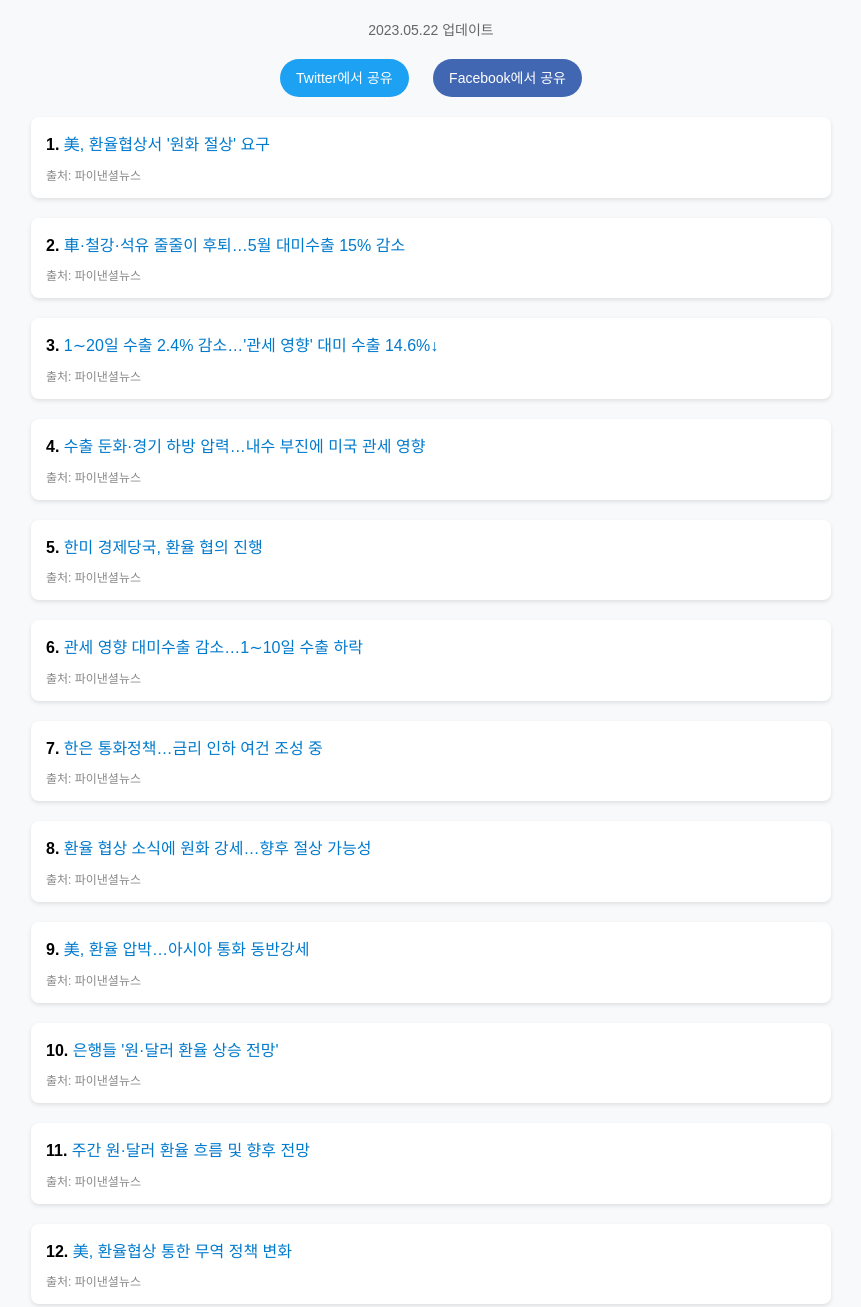
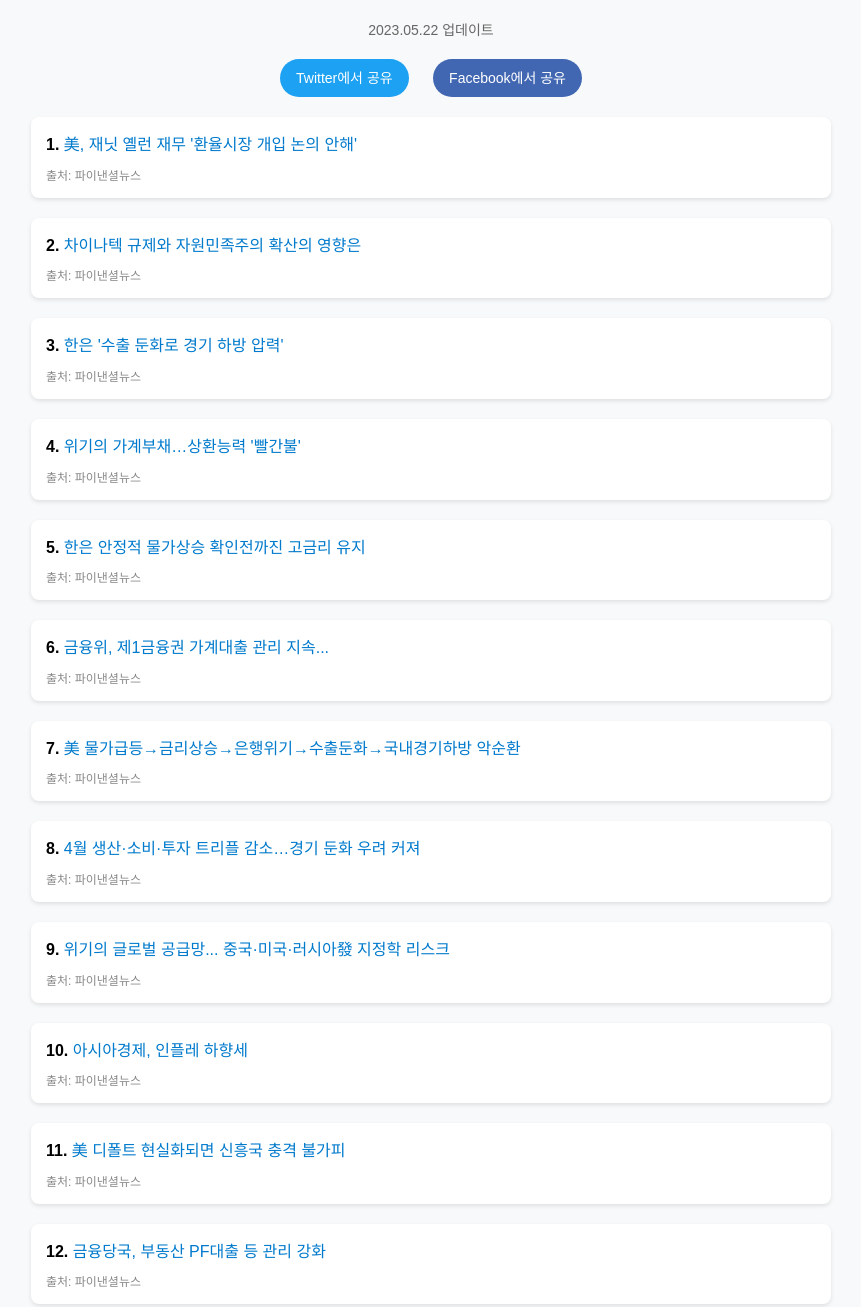
Before and after one commit to sangkwon9/korean-economy-news, a plain HTML site: page docs/korean_economy_news.html in a window 1280 px wide. Shown: the part 102-1409 px from the top of the page, without its empty margins (209-1070 px from the left). Drawn offline with Linux system fonts and the light colour scheme.

Commit message:
실제 파이낸셜뉴스 기사 제목과 URL 매칭

```diff
--- a/docs/korean_economy_news.html
+++ b/docs/korean_economy_news.html
@@ -104,51 +104,51 @@
     </div>
     <ul>
 <li>
-            <strong>1.</strong> <a href="https://www.fnnews.com/news/202305260927317615" target="_blank">美, 환율협상서 '원화 절상' 요구</a>
+            <strong>1.</strong> <a href="https://www.fnnews.com/news/202305260927317615" target="_blank">美, 재닛 옐런 재무 '환율시장 개입 논의 안해'</a>
             <div class="source">출처: 파이낸셜뉴스</div>
         </li>
 <li>
-            <strong>2.</strong> <a href="https://www.fnnews.com/news/202305211743158071" target="_blank">車·철강·석유 줄줄이 후퇴…5월 대미수출 15% 감소</a>
+            <strong>2.</strong> <a href="https://www.fnnews.com/news/202305211743158071" target="_blank">차이나텍 규제와 자원민족주의 확산의 영향은</a>
             <div class="source">출처: 파이낸셜뉴스</div>
         </li>
 <li>
-            <strong>3.</strong> <a href="https://www.fnnews.com/news/202305211048324664" target="_blank">1∼20일 수출 2.4% 감소…'관세 영향' 대미 수출 14.6%↓</a>
+            <strong>3.</strong> <a href="https://www.fnnews.com/news/202305211048324664" target="_blank">한은 '수출 둔화로 경기 하방 압력'</a>
             <div class="source">출처: 파이낸셜뉴스</div>
         </li>
 <li>
-            <strong>4.</strong> <a href="https://www.fnnews.com/news/202305251819298400" target="_blank">수출 둔화·경기 하방 압력…내수 부진에 미국 관세 영향</a>
+            <strong>4.</strong> <a href="https://www.fnnews.com/news/202305251819298400" target="_blank">위기의 가계부채…상환능력 '빨간불'</a>
             <div class="source">출처: 파이낸셜뉴스</div>
         </li>
 <li>
-            <strong>5.</strong> <a href="https://www.fnnews.com/news/202305151648032203" target="_blank">한미 경제당국, 환율 협의 진행</a>
+            <strong>5.</strong> <a href="https://www.fnnews.com/news/202305151648032203" target="_blank">한은 안정적 물가상승 확인전까진 고금리 유지</a>
             <div class="source">출처: 파이낸셜뉴스</div>
         </li>
 <li>
-            <strong>6.</strong> <a href="https://www.fnnews.com/news/202305121002004246" target="_blank">관세 영향 대미수출 감소…1∼10일 수출 하락</a>
+            <strong>6.</strong> <a href="https://www.fnnews.com/news/202305121002004246" target="_blank">금융위, 제1금융권 가계대출 관리 지속...</a>
             <div class="source">출처: 파이낸셜뉴스</div>
         </li>
 <li>
-            <strong>7.</strong> <a href="https://www.fnnews.com/news/202305221715589868" target="_blank">한은 통화정책…금리 인하 여건 조성 중</a>
+            <strong>7.</strong> <a href="https://www.fnnews.com/news/202305221715589868" target="_blank">美 물가급등→금리상승→은행위기→수출둔화→국내경기하방 악순환</a>
             <div class="source">출처: 파이낸셜뉴스</div>
         </li>
 <li>
-            <strong>8.</strong> <a href="https://www.fnnews.com/news/202305150857354959" target="_blank">환율 협상 소식에 원화 강세…향후 절상 가능성</a>
+            <strong>8.</strong> <a href="https://www.fnnews.com/news/202305150857354959" target="_blank">4월 생산·소비·투자 트리플 감소…경기 둔화 우려 커져</a>
             <div class="source">출처: 파이낸셜뉴스</div>
         </li>
 <li>
-            <strong>9.</strong> <a href="https://www.fnnews.com/news/202305041805225232" target="_blank">美, 환율 압박…아시아 통화 동반강세</a>
+            <strong>9.</strong> <a href="https://www.fnnews.com/news/202305041805225232" target="_blank">위기의 글로벌 공급망... 중국·미국·러시아發 지정학 리스크</a>
             <div class="source">출처: 파이낸셜뉴스</div>
         </li>
 <li>
-            <strong>10.</strong> <a href="https://www.fnnews.com/news/202305021559324694" target="_blank">은행들 '원·달러 환율 상승 전망'</a>
+            <strong>10.</strong> <a href="https://www.fnnews.com/news/202305021559324694" target="_blank">아시아경제, 인플레 하향세</a>
             <div class="source">출처: 파이낸셜뉴스</div>
         </li>
 <li>
-            <strong>11.</strong> <a href="https://www.fnnews.com/news/202305191500479641" target="_blank">주간 원·달러 환율 흐름 및 향후 전망</a>
+            <strong>11.</strong> <a href="https://www.fnnews.com/news/202305191500479641" target="_blank">美 디폴트 현실화되면 신흥국 충격 불가피</a>
             <div class="source">출처: 파이낸셜뉴스</div>
         </li>
 <li>
-            <strong>12.</strong> <a href="https://www.fnnews.com/news/202305101733588086" target="_blank">美, 환율협상 통한 무역 정책 변화</a>
+            <strong>12.</strong> <a href="https://www.fnnews.com/news/202305101733588086" target="_blank">금융당국, 부동산 PF대출 등 관리 강화</a>
             <div class="source">출처: 파이낸셜뉴스</div>
         </li>
 
```
Also changed, not shown: 1 other file.
